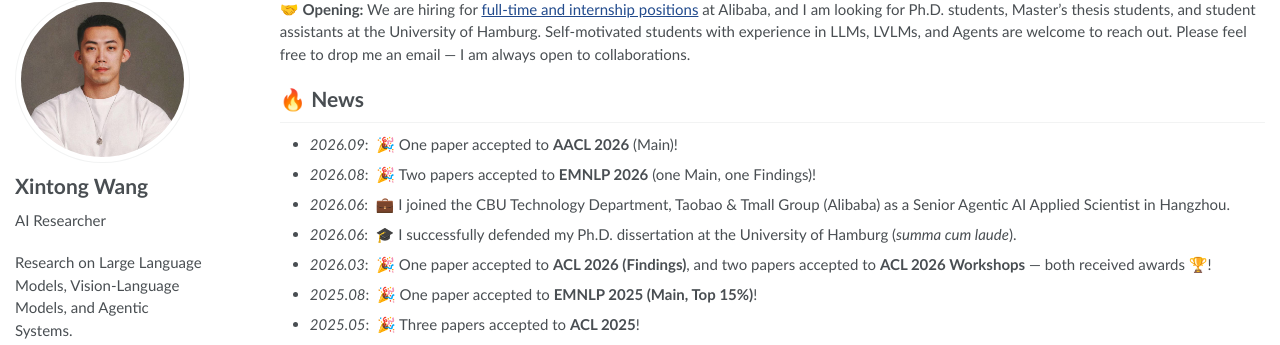
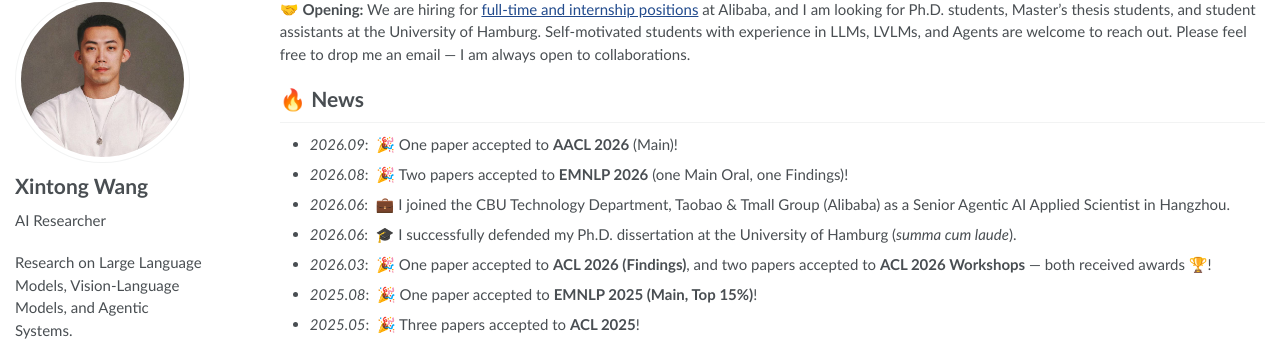
Before and after one commit to Ethanscuter/ethanscuter.github.io, a Jekyll site: the page built from _pages/about.md, in a window 1280 px wide and 900 px high, scrolled down 314 px. Shown: the part 95-440 px from the top of the window. Built offline with Jekyll 4.4.1, drawn with Linux system fonts in a browser that asks for light colours; some of the changed text lies outside the part shown.

Commit message:
Mark EMNLP 2026 main paper as oral

```diff
--- a/_pages/about.md
+++ b/_pages/about.md
@@ -40,7 +40,7 @@ My research focuses on **large language models and agentic systems**, with an em
 
 # 🔥 News
 - *2026.09*: &nbsp;🎉 One paper accepted to **AACL 2026** (Main)!
-- *2026.08*: &nbsp;🎉 Two papers accepted to **EMNLP 2026** (one Main, one Findings)!
+- *2026.08*: &nbsp;🎉 Two papers accepted to **EMNLP 2026** (one Main Oral, one Findings)!
 {% if site.show_industry %}- *2026.06*: &nbsp;💼 I joined the CBU Technology Department, Taobao & Tmall Group (Alibaba) as a Senior Agentic AI Applied Scientist in Hangzhou.
 {% endif %}- *2026.06*: &nbsp;🎓 I successfully defended my Ph.D. dissertation at the University of Hamburg (*summa cum laude*).
 - *2026.03*: &nbsp;🎉 One paper accepted to **ACL 2026 (Findings)**, and two papers accepted to **ACL 2026 Workshops** — both received awards 🏆!
@@ -110,7 +110,7 @@ My research focuses on **large language models and agentic systems**, with an em
 - `Preprint 2026` [IndustryBench-MIPU: Benchmarking Multi-Image Attribute Value Extraction for Industrial Products](https://arxiv.org/abs/2606.14383) <a href="https://huggingface.co/datasets/alibaba-multimodal-industrial-ai/IndustryBench-MIPU" title="Dataset on Hugging Face">🤗</a>, Haonan Qi, Jin Cao, Yongqi Zhang, **Xintong Wang**<sup>✉️</sup>, Weidong Tang, Bin Chen, Chengfu Huo, Haojun Pan, Hengyu You, Jing Li, Yingde Wang, Liang Ding.
 - `Preprint 2026` [ARBOR: Online Process Rewards via a Reusable Rubric Buffer for Search Agents](https://arxiv.org/abs/2606.03239), Zheng Liu, Longxiang Zhang, **Xintong Wang**, Zhiang Xu, Shaoxiong Zhan, Xin Shan, Wen Huang, Tao Dai, Shu-Tao Xia, Chengfu Huo, Liang Ding.
 - `AACL 2026` [VIDA: A Dataset for Visually Dependent Ambiguity in Multimodal Machine Translation](https://arxiv.org/abs/2605.02035) <a href="https://huggingface.co/datasets/p1k0/visually-dependent-ambiguity" title="Dataset on Hugging Face">🤗</a>, Jingheng Pan, **Xintong Wang**<sup>✉️</sup>, Longyue Wang, Liang Ding, Weihua Luo, Chris Biemann. *Main Conference.*
-- `EMNLP 2026` [What Matters for Aggressive Decoding-Time KV Eviction? Temporal Memory, Not Better Scoring](https://arxiv.org/abs/2609.03515), Bo Zeng, Yu Zhao, Yefeng Liu, Zhihong Lu, Xuanfan Ni, **Xintong Wang**<sup>✉️</sup>. *Main Conference.*
+- `EMNLP 2026` [What Matters for Aggressive Decoding-Time KV Eviction? Temporal Memory, Not Better Scoring](https://arxiv.org/abs/2609.03515), Bo Zeng, Yu Zhao, Yefeng Liu, Zhihong Lu, Xuanfan Ni, **Xintong Wang**<sup>✉️</sup>. *Main Conference, Oral.*
 - `EMNLP 2026` [CulturalMenuBench: Probing the Knowledge-Application Gap in Multimodal Culinary Reasoning](https://arxiv.org/abs/2609.03526), Bo Zeng, Linfeng Gao, Peiqin Lin, Yu Zhao, Mingyan Zeng, Yu Tong, **Xintong Wang**<sup>✉️</sup>, Linlong Xu, Longyue Wang, Weihua Luo, Qinggang Zhang, Jinsong Su. *Findings.*
 - `ACL 2026` [POLAR: A Benchmark for Multilingual, Multicultural, and Multi-Event Online Polarization](https://arxiv.org/abs/2505.20624), Usman Naseem, Robert Geislinger, Juan Ren, ..., **Xintong Wang**, ..., Chris Biemann, Shamsuddeen Hassan Muhammad, Seid Muhie Yimam. *Findings.*
 - `EMNLP 2025` [Chinese Toxic Language Mitigation via Sentiment Polarity Consistent Rewrites](pdf/EMNLP2025Wang.pdf) <a href="https://github.com/PostMindLab/ToxiRewriteCN" title="Code on GitHub"><i class="fab fa-github"></i></a> <a href="https://huggingface.co/datasets/shanewang/ToxiRewriteCN" title="Dataset on Hugging Face">🤗</a>, **Xintong Wang**, Yixiao Liu, Jingheng Pan, Liang Ding, Longyue Wang, Chris Biemann. *Main Conference, Top 15%.*
```
